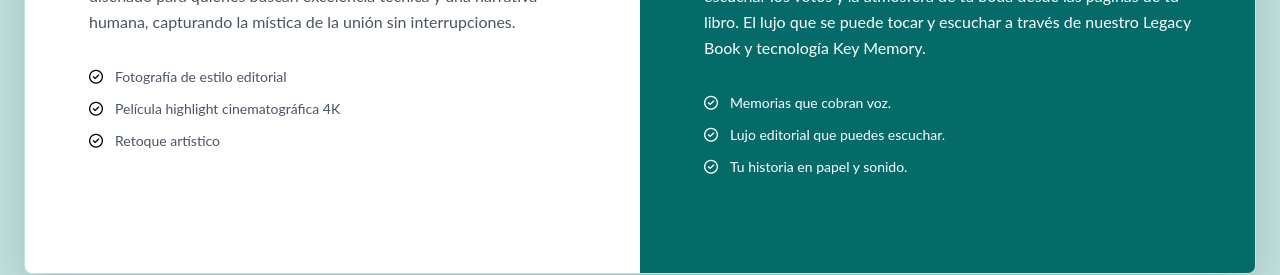
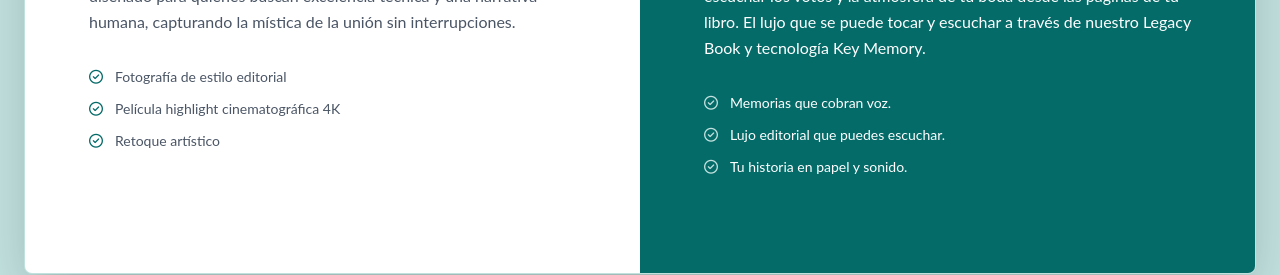
Before and after one commit to Lucapote/practicaTailwindsReact, a React (Vite) app: page / in a window 1280 px wide. Shown: the part 1720-1995 px from the top of the page. Built offline with nearby package versions, Linux system fonts and the light colour scheme.

Commit message:
cambio nuevo en icono-

```diff
--- a/src/components/ServiceCard.jsx
+++ b/src/components/ServiceCard.jsx
@@ -41,7 +41,7 @@ const ServiceCard = ({
                 <ul className="space-y-3 mb-8">
                     {features.map((feature, index) => (
                         <li key={index} className="flex items-center text-sm">
-                            <i className='fa-regular fa-circle-check mr-3'></i>
+                            <i className={`fa-regular fa-circle-check mr-3 ${iconClasses}`}></i>
                             <span data-i18n={feature.i18n} className={listItemTextClasses}>
                                 {feature.text}
                             </span>
```
